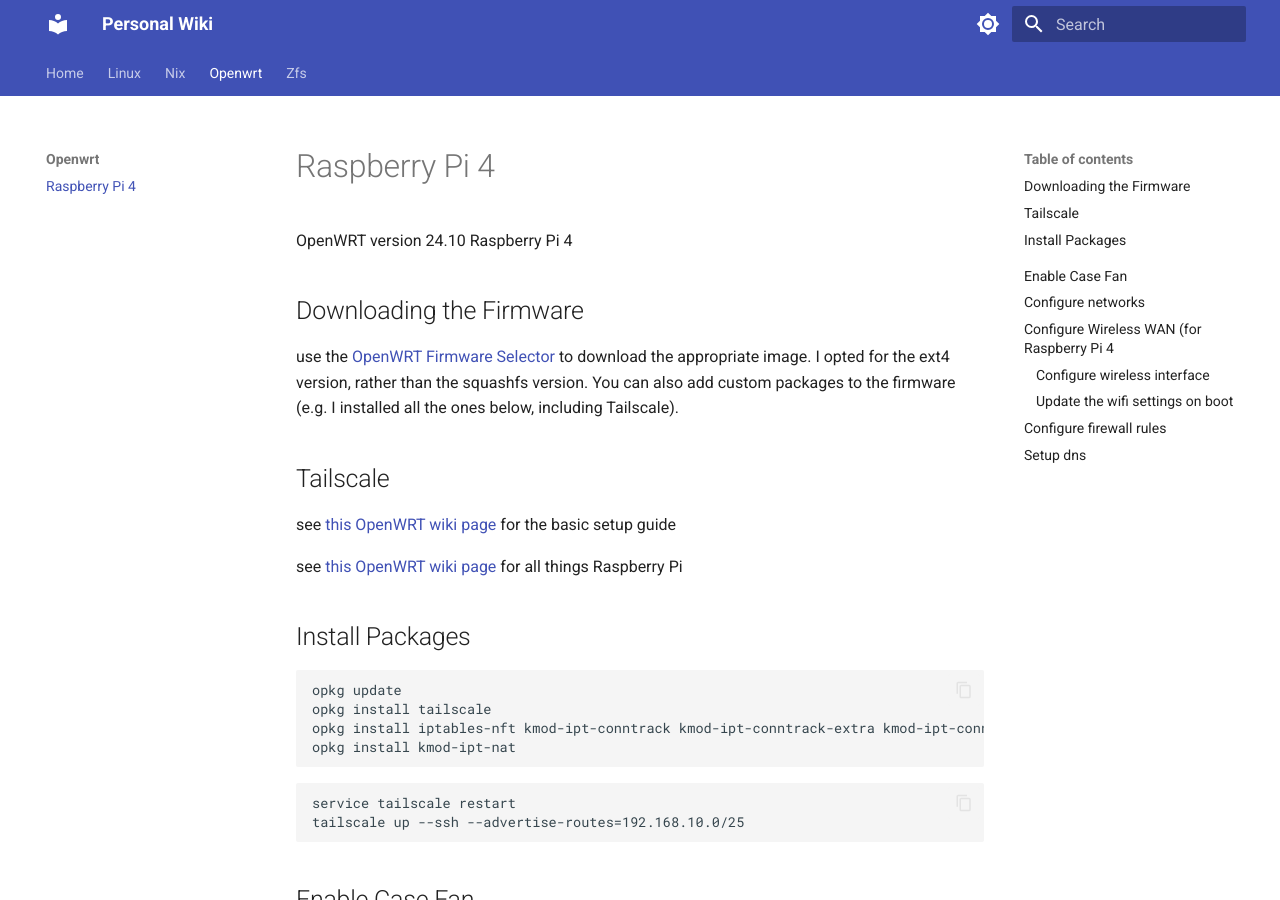
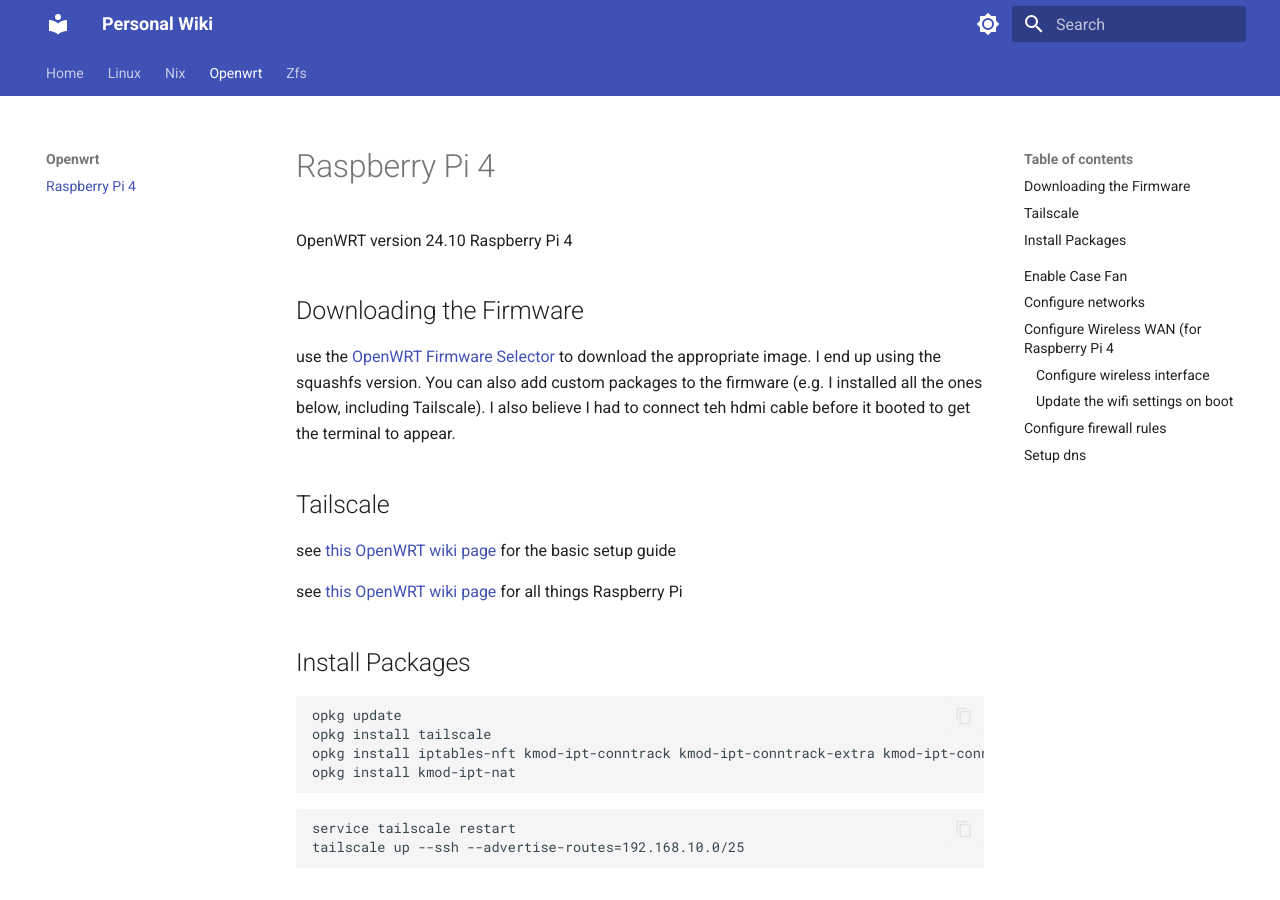
Before and after one commit to chusovich/wiki, an MkDocs documentation site: the page built from docs/openwrt/raspberry-pi4.md, in a window 1280 px wide and 900 px high. Built offline with MkDocs 1.6.1 and Material for MkDocs 9.7.7, drawn with Linux system fonts in a browser that asks for light colours.

Commit message:
Update and rename raspiberry-pi4.md to raspberry-pi4.md
more rpi4 openwrt notes

```diff
--- a/docs/openwrt/raspiberry-pi4.md
+++ b/docs/openwrt/raspberry-pi4.md
@@ -3,7 +3,7 @@ OpenWRT version 24.10
 Raspberry Pi 4
 
 ## Downloading the Firmware
-use the [OpenWRT Firmware Selector](https://firmware-selector.openwrt.org/) to download the appropriate image. I opted for the ext4 version, rather than the squashfs version. You can also add custom packages to the firmware (e.g. I installed all the ones below, including Tailscale).
+use the [OpenWRT Firmware Selector](https://firmware-selector.openwrt.org/) to download the appropriate image. I end up using the squashfs version. You can also add custom packages to the firmware (e.g. I installed all the ones below, including Tailscale). I also believe I had to connect teh hdmi cable before it booted to get the terminal to appear.
 
 ## Tailscale
 
```
